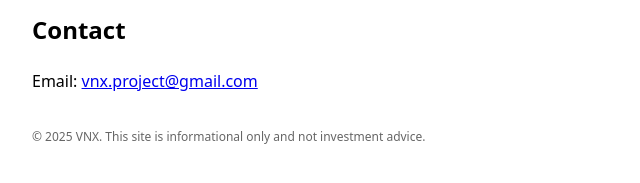
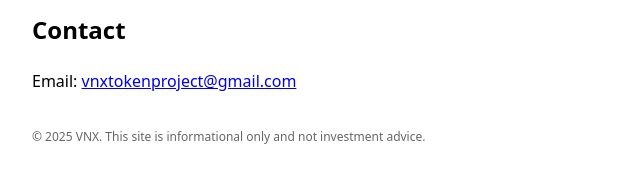
Before and after one commit to crz76/vnx-site, a plain HTML site: page index.html in a window 1280 px wide. Shown: the part 597-780 px from the top of the page, 158-798 px from the left. Drawn offline with Linux system fonts and the light colour scheme.

Commit message:
index.html

```diff
--- a/index.html
+++ b/index.html
@@ -55,7 +55,7 @@
   </ul>
 
   <h2>Contact</h2>
-  <p>Email: <a href="mailto:vnx.project@gmail.com">vnx.project@gmail.com</a></p>
+  <p>Email: <a href="mailto:vnx.project@gmail.com">vnxtokenproject@gmail.com</a></p>
 
   <footer>
     <p>© 2025 VNX. This site is informational only and not investment advice.</p>
```
